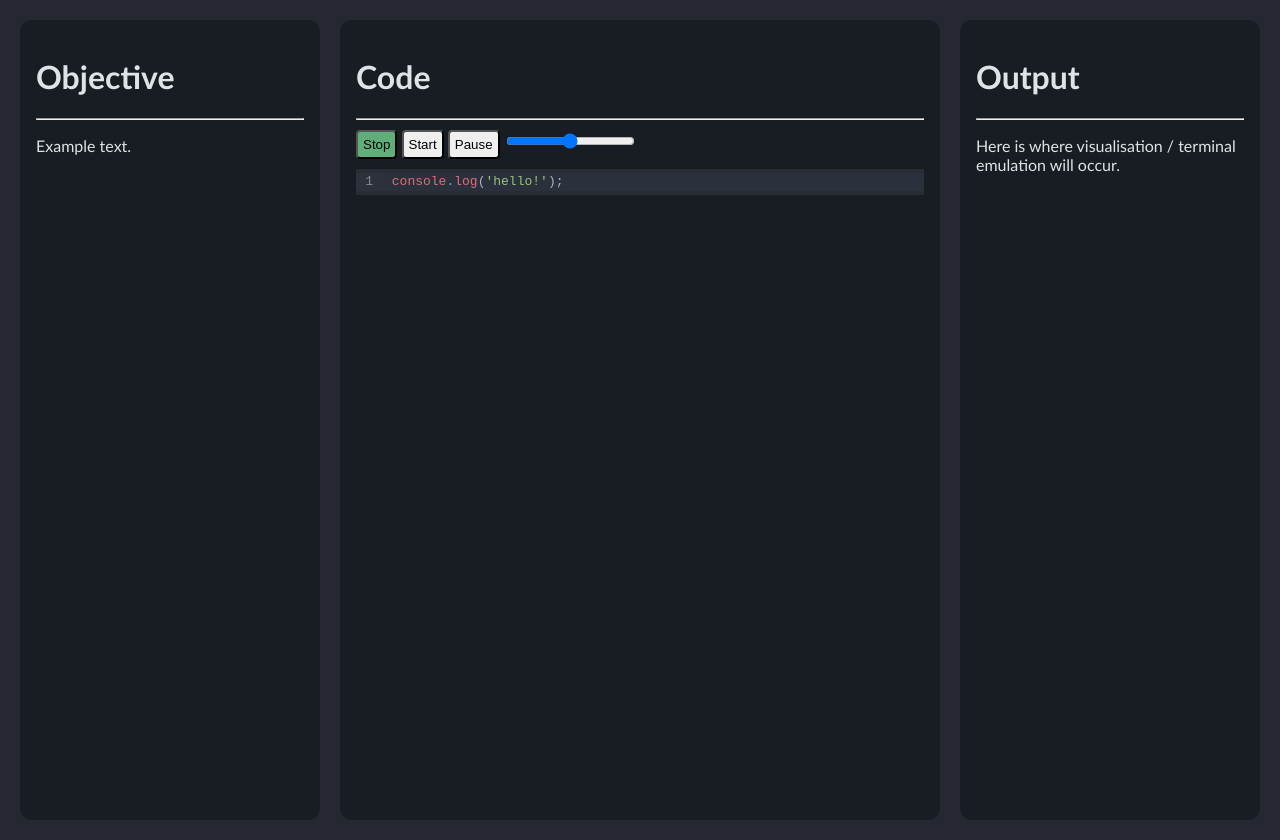
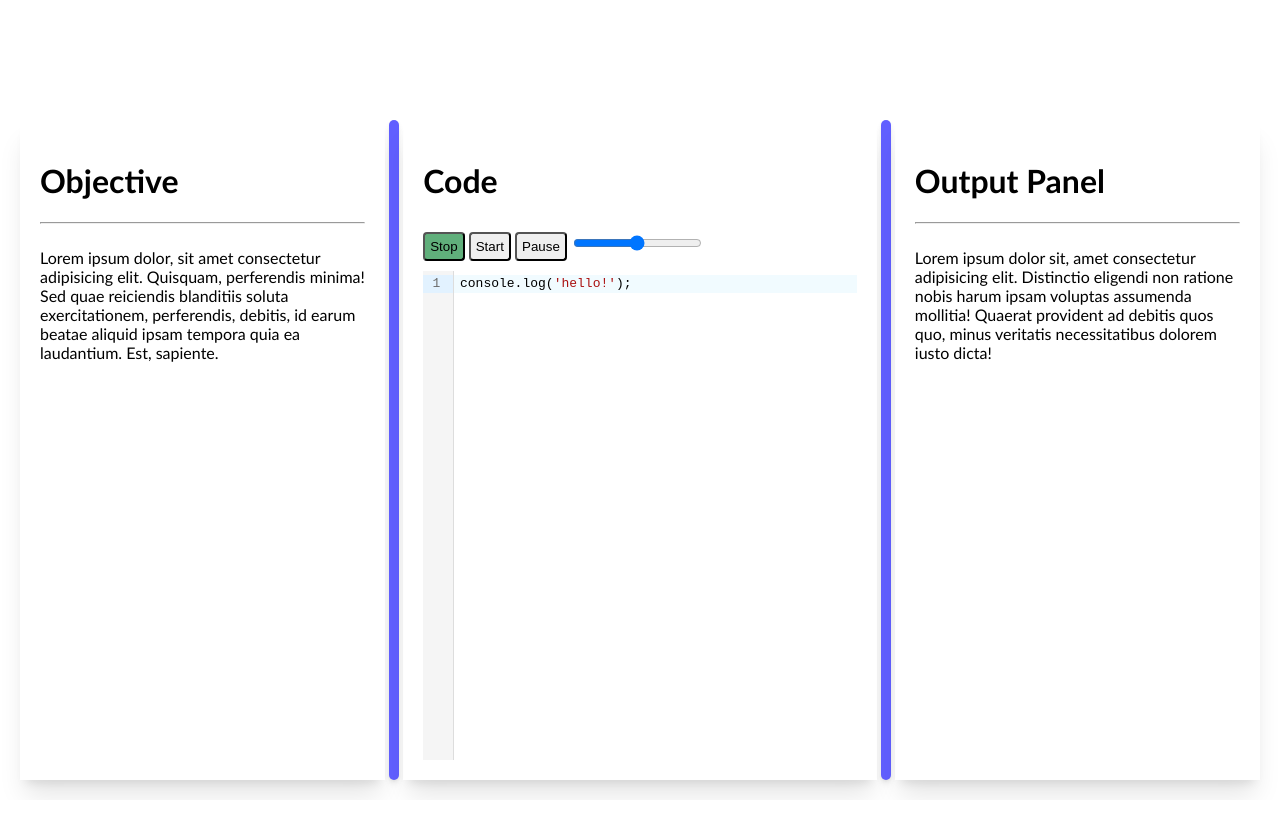
Before and after one commit to Davodii/codebyte, a SvelteKit app: page /editor in a window 1280 px wide. After the commit the page ends 800 px from the top, so only its background shows below. Built offline with nearby package versions, Linux system fonts and the light colour scheme.

Commit message:
Ripped out previous work, and re-implemented, got code editor to properly scroll, also drastically changed window resizing logic to be easier to understand

```diff
--- a/package.json
+++ b/package.json
@@ -40,5 +40,8 @@
     "tailwindcss": "^4.1.16",
     "typescript": "~5.6.2",
     "vite": "^6.0.3"
-  }
+  },
+  "trustedDependencies": [
+    "@parcel/watcher"
+  ]
 }
--- a/src/routes/editor/+page.svelte
+++ b/src/routes/editor/+page.svelte
@@ -3,116 +3,226 @@
     import CodePanel from "./components/CodePanel.svelte";
     import InfoPanel from "./components/InfoPanel.svelte";
     import OutputPanel from "./components/OutputPanel.svelte";
+    import Controls from "./components/Controls.svelte";
+    import Editor from "./components/Editor.svelte";
+    import { rectangularSelection } from "@codemirror/view";
 
-    let codePanelRef: CodePanel;
 
-    // Initial widths in percentages
-    let frUnits = $state([25, 50, 25]);
-    const splitterWidthPixels = 20;
+    let container: HTMLDivElement;
+    let leftSplitter: HTMLDivElement;
+    let rightSplitter: HTMLDivElement;
+    let leftPanel: HTMLDivElement;
+    let centrePanel: HTMLDivElement;
+    let rightPanel: HTMLDivElement;
 
-    let gridColumns = $derived.by(() => {
-        return `${frUnits[0]}fr ${splitterWidthPixels}px ${frUnits[1]}fr ${splitterWidthPixels}px ${frUnits[2]}fr`;
-    });
+    let activeSplitter: number | null = $state(null);
+    let initialFixedPanelPercentage = $state(0);
+    const SPLITTER_WIDTH_PIXELS = 10;
+    const MIN_PANEL_WIDTH_PERCENT = 15;
 
-    // State for drag operation
-    let draggingIndex: number | null = $state(null);
-    let initialMouseX = 0;
-    let initialFrUnits: number[] = [];
-    let editorLayout: HTMLElement;
+    const startDrag = (splitterID: number) => (e: MouseEvent) => {
+        e.preventDefault(); // Prevent accidental selection on drag start
+        activeSplitter = splitterID;
 
-    function startDrag(index: number) {
-        return (event: MouseEvent) => {
-            draggingIndex = index;
-            initialMouseX = event.clientX;
-            initialFrUnits = [...frUnits];
+        // TODO: implement this using svelte
+        document.body.style.userSelect = 'none'; // Prevent text selection
+
+        if (splitterID == 0) {
+            initialFixedPanelPercentage = parseFloat(rightPanel.style.width);
+        } else if (splitterID == 1) {
+            initialFixedPanelPercentage = parseFloat(leftPanel.style.width);
+        }
+
+        // Apply active drag styling
+        if (splitterID == 0) {
+            leftSplitter.classList.add('shadow-xl', 'ring-4', 'ring-indigo-300', 'bg-indigo-700');
+        } else if (splitterID == 1) {
+            rightSplitter.classList.add('shadow-xl', 'ring-4', 'ring-indigo-300', 'bg-indigo-700');
+        }
+
+        // Add event listeners
         window.addEventListener('mousemove', onMouseMove);
         window.addEventListener('mouseup', onMouseUp);
     };
-    }
 
-    function onMouseMove(event: MouseEvent) {
-        if (draggingIndex === null || !editorLayout) return;
+    function onMouseMove(e: MouseEvent) {
+        if (activeSplitter == null) return;
 
-        const deltaX = event.clientX - initialMouseX;
+        const containerRect = container.getBoundingClientRect();
 
-        // Calculate the value of 1 fractional unit in pixels
-        const totalFrUnits = initialFrUnits.reduce((a,b) => a + b, 0);
+        // Mouse X position relative to container's left edge
+        const mouseX = e.clientX - containerRect.left;
+        const containerWidthPx = containerRect.width;
 
-        // Total available width = total width - total fixed splitter width
-        const totalAvailableWidth = editorLayout.offsetWidth - (splitterWidthPixels * 2);
+        // TODO: calculate splitter width in percentage from their width in pixels
+        const totalSplitterWidth = 0;
 
-        // How many pixels correspond to 1 fractional unit
-        const pixelsPerFr = totalAvailableWidth / totalFrUnits;
 
-        // Convert mouse drag delta into change in fr
-        const frDelta = deltaX / pixelsPerFr;
+        if (activeSplitter == 0) {
+            // Dragging the left splitter
 
-        let newFr = [...initialFrUnits];
+            // 1. Calculate new left panel percentage
+            let newLeftPercent = (mouseX / containerWidthPx) * 100;
 
-        let w1 = newFr[draggingIndex] + frDelta;
-        let w2 = newFr[draggingIndex + 1] - frDelta;
 
-        // Apply minimum width constraint
-        const minFr = 5;
-        if (w1 > minFr && w2 > minFr) {
-            newFr[draggingIndex] = w1;
-            newFr[draggingIndex + 1] = w2;
-            frUnits = newFr;
+            // 2. Define max/min constraints for the left panel
+            const maxLeftPercent = 100 - initialFixedPanelPercentage - MIN_PANEL_WIDTH_PERCENT - totalSplitterWidth;
+            newLeftPercent = Math.max(MIN_PANEL_WIDTH_PERCENT, Math.min(maxLeftPercent, newLeftPercent));
+
+            // 3. Calculate new middle panel percentage
+            const newMiddlePercent = 100 - newLeftPercent - initialFixedPanelPercentage - totalSplitterWidth;
+
+            // 4. Update styles
+            leftPanel.style.width = `${newLeftPercent}%`;
+            centrePanel.style.width = `${newMiddlePercent}%`;
+
+
+        } else if (activeSplitter == 1) {
+            const combinedLeftMiddlePercent = (mouseX / containerWidthPx) * 100;
+
+            let newMiddlePercent = combinedLeftMiddlePercent - initialFixedPanelPercentage - totalSplitterWidth;
+
+            const maxMiddlePercent = 100 - initialFixedPanelPercentage - MIN_PANEL_WIDTH_PERCENT - totalSplitterWidth;
+
+            newMiddlePercent = Math.max(MIN_PANEL_WIDTH_PERCENT, Math.min(maxMiddlePercent, newMiddlePercent));
+
+            const newRightPercent = 100 - initialFixedPanelPercentage - newMiddlePercent - totalSplitterWidth;
+
+            centrePanel.style.width = `${newMiddlePercent}%`;
+            rightPanel.style.width = `${newRightPercent}%`;
         }
     }
 
     function onMouseUp() {
-        draggingIndex = null;
+        if (activeSplitter != null) {
+            document.body.style.userSelect = ''; // Re-enable text selection
+
+            // Remove active state classes
+            if (activeSplitter == 0) {
+                leftSplitter.classList.remove('shadow-xl', 'ring-4', 'ring-indigo-300', 'bg-indigo-700');
+            } else if (activeSplitter == 1) {
+                rightPanel.classList.remove('shadow-xl', 'ring-4', 'ring-indigo-300', 'bg-indigo-700');
+            }
+
+            // leftPanel.classList.remove('shadow-xl');
+            // centrePanel.classList.remove('shadow-xl');
+            // rightPanel.classList.remove('shadow-xl');
+
+            activeSplitter = null;
+
             window.removeEventListener('mousemove', onMouseMove);
             window.removeEventListener('mouseup', onMouseUp);
+        }
     }
 
     onDestroy(() => {
         window.removeEventListener('mousemove', onMouseMove);
         window.removeEventListener('mouseup', onMouseUp);
-    })
+    });
+
 </script>
 
-<div class="editor-layout" bind:this={editorLayout} style="grid-template-columns: {gridColumns};">
-    <InfoPanel/>
+<div class="content">
+    <div class="header">
+
+    </div>
+    <div class="panel-container" bind:this={container}>
+        <div class="panel shadow-xl" style="width: 30%;" bind:this={leftPanel}>
+            <h1>Objective</h1>
+            <hr>
+            <div class="panel-content">
+                <p>Lorem ipsum dolor, sit amet consectetur adipisicing elit. Quisquam, perferendis minima! Sed quae reiciendis blanditiis soluta exercitationem, perferendis, debitis, id earum beatae aliquid ipsam tempora quia ea laudantium. Est, sapiente.</p>
+            </div>
+        </div>
+
         <!-- svelte-ignore a11y_no_noninteractive_element_interactions -->
         <div
-        class="splitter w-{splitterWidthPixels}"
+            class="w-2 bg-indigo-500 hover:bg-indigo-600 col-resize-cursor shrink-0 transition-colors duration-500 rounded-lg mx-1 shadow-md"
             onmousedown={startDrag(0)}
+            bind:this={leftSplitter}
             role="separator"
             aria-label="Resize panel border between info and code"
+            style="width: {SPLITTER_WIDTH_PIXELS}px;"
         ></div>
-    <CodePanel/>
+
+        <div class="panel shadow-xl flex flex-col" style="width: 40%;" bind:this={centrePanel}>
+            <h1>Code</h1>
+            <div class="panel-content">
+                <div id="controls">
+                    <Controls />
+                </div>
+                <div id="editor-container">
+                    <Editor />
+                </div>
+            </div>
+        </div>
+
         <!-- svelte-ignore a11y_no_noninteractive_element_interactions -->
         <div
-        class="splitter w-{splitterWidthPixels}"
+            class="w-2 bg-indigo-500 hover:bg-indigo-600 col-resize-cursor shrink-0 transition-colors duration-500 rounded-lg mx-1 shadow-md"
             onmousedown={startDrag(1)}
+            bind:this={rightSplitter}
             role="separator"
             aria-label="Resize panel border between info and code"
+            style="width: {SPLITTER_WIDTH_PIXELS}px;"
         ></div>
-    <OutputPanel />
+
+        <div class="panel shadow-xl" style="width: 30%;" bind:this={rightPanel}>
+            <h1>Output Panel</h1>
+            <hr>
+            <div class="panel-content">
+                <p>Lorem ipsum dolor sit, amet consectetur adipisicing elit. Distinctio eligendi non ratione nobis harum ipsam voluptas assumenda mollitia! Quaerat provident ad debitis quos quo, minus veritatis necessitatibus dolorem iusto dicta!</p>
+            </div>
+        </div>
+    </div>
 </div>
 
-
-<style lang="postcss">
-    @reference "tailwindcss";
-
-    .editor-layout {
-        display: grid;
-        height: 100%;
-        padding: 20px;
-        background-color: var(--bg);
+<style>
+    .content {
+        display: flex;
+        flex-direction: column;
+        height: 100vh;
+        max-height: 100vh;
     }
 
-    .splitter {
-        cursor: col-resize;
-        background-color: #333;
-        opacity: 0.1;
-        z-index: 10;
-        /* margin: 0 -10px; */
+    .header {
+        height: 100px;
+        flex-shrink: 0;
     }
 
-    .splitter:hover{
-        opacity: 0.5;
+    .panel-container {
+        flex-grow: 1;
+        display: flex;
+        padding: 20px;
+        margin: 0;
+        min-height: 0;
+    }
+
+    .panel {
+        padding: 20px;
+        min-height: 0;
+        overflow: auto;
+
+    }
+
+    .panel-content {
+        flex-grow: 1;
+        padding: 0;
+        margin: 0;
+        display: flex;
+        flex-direction: column;
+        min-height: 0;
+    }
+
+    #editor-container {
+        display: flex;
+        flex-grow: 1;
+        min-height: 0;
+        overflow: hidden;
+        height: 100%;
+    }
+
+    .col-resize-cursor {
+        cursor: col-resize;
     }
 </style>
--- a/src/routes/editor/components/CodePanel.svelte
+++ b/src/routes/editor/components/CodePanel.svelte
@@ -3,9 +3,25 @@
     import Editor from './Editor.svelte';
 </script>
 
-<div class="rounded-xl p-4 bg-(--primary) text-(--text) overflow-hidden">
+<div id="code-panel" class="rounded-xl p-4 bg-(--primary) text-(--text)">
     <h1>Code</h1>
     <hr>
     <Controls />
-    <Editor />
+    <div class="editor-container">
+        <Editor />
+    </div>
 </div>
+
+<style>
+    #code-panel {
+        display: flex;
+        flex-direction: column;
+        height: 100%;
+    }
+
+    .editor-container {
+        flex: 1;
+        min-height: 0;
+
+    }
+</style>
--- a/src/routes/editor/components/Controls.svelte
+++ b/src/routes/editor/components/Controls.svelte
@@ -19,5 +19,6 @@
     .controls {
         margin-bottom: 10px;
         margin-top: 10px;
+        flex-shrink: 0;
     }
 </style>
--- a/src/routes/editor/components/Editor.svelte
+++ b/src/routes/editor/components/Editor.svelte
@@ -2,11 +2,12 @@
     import { onMount } from 'svelte';
 
     import { EditorState } from '@codemirror/state';
+    import {basicSetup, EditorView } from 'codemirror';
     import { openSearchPanel, highlightSelectionMatches } from '@codemirror/search';
     import { indentWithTab, history, defaultKeymap, historyKeymap } from '@codemirror/commands';
     import { foldGutter, indentOnInput, indentUnit, bracketMatching, foldKeymap, syntaxHighlighting, defaultHighlightStyle} from '@codemirror/language';
     import { closeBrackets, autocompletion, closeBracketsKeymap, completionKeymap } from '@codemirror/autocomplete';
-    import { lineNumbers, highlightActiveLineGutter, highlightSpecialChars, drawSelection, dropCursor, rectangularSelection, crosshairCursor, highlightActiveLine, keymap, EditorView} from '@codemirror/view';
+    import { lineNumbers, highlightActiveLineGutter, highlightSpecialChars, drawSelection, dropCursor, rectangularSelection, crosshairCursor, highlightActiveLine, keymap} from '@codemirror/view';
 
     // Theme
     import { oneDark } from "@codemirror/theme-one-dark";
@@ -18,11 +19,12 @@
 
     onMount(() => {
         let extensions = [
+            basicSetup,
             lineNumbers(),
             highlightActiveLineGutter(),
             highlightSpecialChars(),
             history(),
-            foldGutter(),
+            // foldGutter(),
             drawSelection(),
             indentUnit.of('\t'),
             EditorState.allowMultipleSelections.of(true),
@@ -51,8 +53,8 @@
             syntaxHighlighting(defaultHighlightStyle, {fallback: true}),
 
             // Theme
-            oneDark,
-        ]
+            // oneDark,
+        ];
 
         const startState = EditorState.create({
             doc: "console.log('hello!');",
@@ -75,9 +77,22 @@
     });
 </script>
 
-<div class="h-full w-full" bind:this={editorDiv}></div>
+<div class="editor" bind:this={editorDiv}></div>
 
 <style>
-    .h-full { height: 100%; }
-    .w-full { width: 100%; }
+    .editor {
+        flex-grow: 1;
+        min-height: 0;
+        overflow: hidden;
+        height: 100%;
+    }
+
+    :global(.cm-editor) {
+        height: 100%;
+        width: 100%;
+    }
+
+    :global(.cm-scroller) {
+        overflow:auto;
+    }
 </style>
--- a/src/routes/editor/components/InfoPanel.svelte
+++ b/src/routes/editor/components/InfoPanel.svelte
@@ -1,9 +1,16 @@
 <script lang="ts">
 </script>
 
-<div class="rounded-xl p-4 bg-(--primary) text-(--text) overflow-hidden">
+<div class="text rounded-xl p-4 bg-(--primary) text-(--text) overflow-hidden">
     <h1>Objective</h1>
     <hr>
     <p>Example text.</p>
+    <p>This is where A challenge description and learning goals will be displayed.</p>
     <!-- Include images, links etc. -->
 </div>
+
+<style>
+    .text {
+        overflow-wrap: normal;
+    }
+</style>
--- /dev/null
+++ b/src/routes/panels/+page.svelte
@@ -0,0 +1,107 @@
+<script lang="ts">
+    import {EditorView, basicSetup} from 'codemirror';
+    import { javascript } from '@codemirror/lang-javascript';
+
+    import { onMount } from 'svelte';
+
+    let editorDiv: HTMLDivElement;
+
+    onMount(() => {
+        let editor = new EditorView({
+            extensions: [ basicSetup, javascript() ],
+            parent: editorDiv,
+        });
+    });
+</script>
+
+<div class="content">
+    <div class="header">
+        <img src="/svelte.svg" alt="Svelte Icon">
+        <span class="text-4xl">Panels Test</span>
+    </div>
+    <div class="panel-container">
+        <div class="panel">
+            <h1>Panel 1</h1>
+            <div class="panel-content">
+                <p>Lorem ipsum dolor sit amet consectetur adipisicing elit. Temporibus reprehenderit corrupti voluptate incidunt. Distinctio dicta eaque minus perferendis ratione. Tenetur nihil vel earum qui quo odit, inventore aliquid corrupti dolores.</p>
+            </div>
+        </div>
+        <div class="splitter" />
+        <div class="panel">
+            <h1>Panel 2</h1>
+            <div class="panel-content flex flex-col">
+                <p>Lorem ipsum dolor sit amet consectetur adipisicing elit. Minus, aperiam nisi incidunt beatae consequuntur dolor atque perferendis, blanditiis consequatur quibusdam modi quisquam, doloribus id. Assumenda reprehenderit quas accusamus doloremque culpa.</p>
+                <div class="editor" bind:this={editorDiv}></div>
+            </div>
+        </div>
+        <div class="splitter" />
+        <div class="panel">
+            <h1>Panel 3</h1>
+            <div class="panel-content">
+                <p>Lorem ipsum dolor sit amet consectetur adipisicing elit. Beatae quia nostrum, qui cum atque sequi eius quaerat dolorem quibusdam autem pariatur non nulla porro molestias sed ducimus reiciendis exercitationem alias!</p>
+            </div>
+        </div>
+    </div>
+</div>
+
+<style>
+    .content {
+        display: flex;
+        flex-direction: column;
+        height: 100vh;
+        max-height: 100vh;
+    }
+
+    .header {
+        height: 100px;
+        flex-shrink: 0;
+    }
+
+    .panel-container {
+        flex-grow: 1;
+        display: flex;
+        flex-direction: row;
+        margin: 0;
+        border: black 3px solid;
+        min-height: 0;
+    }
+
+    .panel {
+        flex-grow: 1;
+        display: flex;
+        flex-direction: column;
+        padding: 0;
+
+        min-height: 0;
+    }
+
+    .panel-content {
+        flex-grow: 1;
+        padding: 0;
+        margin: 0;
+        display: flex;
+        flex-direction: column;
+        min-height: 0;
+    }
+
+    .editor {
+        flex-grow: 1;
+        min-height: 0;
+        overflow: hidden;
+        height: 100%;
+    }
+
+    .splitter {
+        width: 40px;
+        background-color: black;
+    }
+
+    :global(.cm-editor) {
+        width: 100%;
+        height: 100%;
+    }
+
+    :global(.cm-scroller) {
+        overflow:auto;
+    }
+</style>
--- /dev/null
+++ b/src/routes/test/+page.svelte
@@ -0,0 +1,29 @@
+<script lang="ts">
+    import {EditorView, basicSetup} from 'codemirror';
+    import { javascript } from '@codemirror/lang-javascript';
+
+    import { onMount } from 'svelte';
+
+    let editorDiv: HTMLDivElement;
+
+    onMount(() => {
+        let editor = new EditorView({
+            extensions: [ basicSetup, javascript() ],
+            parent: editorDiv,
+        });
+    });
+</script>
+
+<div class="editor" bind:this={editorDiv}></div>
+
+<style>
+    .editor {
+        width: 50%;
+        height: 500px;
+    }
+
+    :global(.cm-editor) {
+        width: 100%;
+        height: 100%;
+    }
+</style>
```
Also changed, not shown: src/routes/+page.svelte (+6 -4 lines), 2 other files (tests, documents, lock files or other folders). Lines whose indentation alone changed are shown as unchanged.
